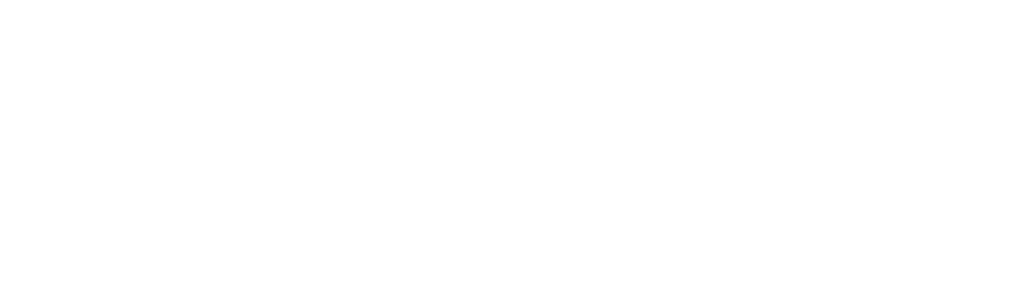
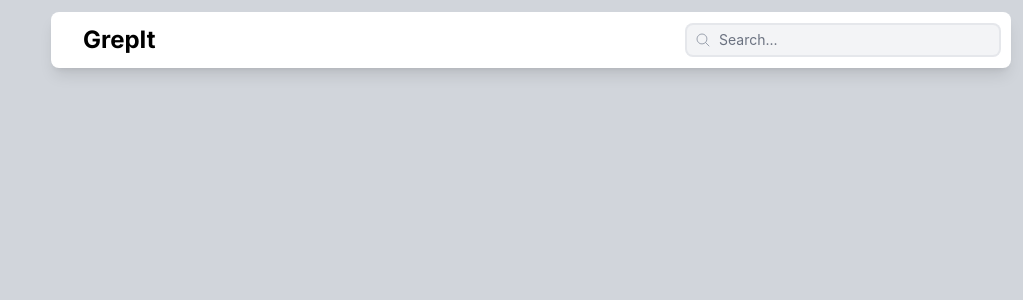
Before and after one commit to opencodeiiita/GrepIt-Frontend, a React (Create React App) app: page /home in a window 1280 px wide. Before the commit this address had no page. Shown: the top 300 px of the page, without its empty margins (257-1280 px from the left). Built offline with nearby package versions, Linux system fonts and the light colour scheme.

Commit message:
Improved the routes

```diff
--- a/src/components/Navbar.jsx
+++ b/src/components/Navbar.jsx
@@ -19,19 +19,15 @@ const Navbar = ({ bgColor, shadowColor }) => {
             placeholder="Search..."
             value={search}
             onChange={(e) => {
-              console.log("e.target.value:", e.target.value);
               setSearch(e.target.value);
             }}
-            onKeyDown={async (e) => {
-              if (e.key === 'Enter') {
-                const apiUrl = process.env.REACT_APP_API_URL;
-                try {
-                  const response = await axios.post(apiUrl + '/search', search);
-                  console.log('search:', search);
-                  console.log('success', response);
-                } catch (error) {
-                  console.log('error', error);
-                }
+            onPressEnter={async (e) => {
+              const apiUrl = process.env.REACT_APP_API_URL;
+              try {
+                console.log('search:', search);
+                const response = await axios.post(apiUrl + '/search', search);
+              } catch (error) {
+                console.log('error', error);
               }
             }}
             className="pr-3 pl-8 bg-gray-100 border-none ring-2 placeholder-gray-500 ring-gray-200 focus:ring-gray-400 focus:ring-2"
--- a/src/pages/Home.jsx
+++ b/src/pages/Home.jsx
@@ -6,7 +6,6 @@ const Home = () => {
   return (
     <div className="bg-gray-300 h-screen">
       <Navbar bgColor={"bg-white"} shadowColor={"shadow-grey-600"}></Navbar>
-      <SignUp/>
     </div>
   );
 };
--- a/src/routers/AppRouter.jsx
+++ b/src/routers/AppRouter.jsx
@@ -5,12 +5,14 @@ import { BrowserRouter as Router, Routes, Route } from 'react-router-dom';
 import Home from '../pages/Home';
 import Quiz from '../pages/Quiz';
 import CreateRoom from '../pages/CreateRoom';
+import SignUp from '../components/SignUp';
 
 const AppRouter = () => {
   return (
     <Router>
       <Routes>
-        <Route path="/" exact element={<Home/>} />
+        <Route path="/home" exact element={<Home/>} />
+        <Route path="/sign-up" exact element={<SignUp/>} />
         <Route path="/quiz" element={<Quiz/>} />
         <Route path="/createRoom" element={<CreateRoom/>} />
       </Routes>
```
